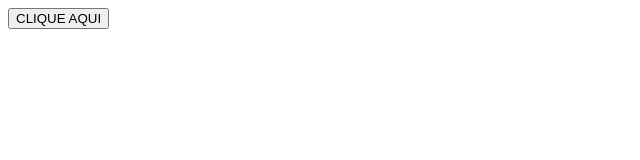
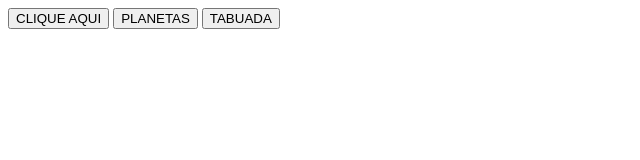
Before and after one commit to isabellydurais/primeirog_3t, a plain HTML site: page index.html in a window 1280 px wide. Shown: the whole page, without its empty margins (0-640 px from the left). Drawn offline with Linux system fonts and the light colour scheme.

Commit message:
Aula 05/10

```diff
--- a/estudo.js
+++ b/estudo.js
@@ -14,3 +14,22 @@ function escreva (){
     document.write(tabuada + " x 10 = " + (tabuada*10) + "<br>");
 
 }
+
+let lista = ["Terra", "Marte", "Saturno" , "Júpiter" , "Vênus" , "Mercúrio"];
+function mostraLista (){
+    document.write ("Tamanho da lista: " + lista.length + "<br>");
+
+    for(let i = 0; i < lista.length; i++){
+        document.write ("Planeta " + lista[i] + "<br>");
+    }
+}
+
+function repete (){
+    for(let i = 1; i < 10; i ++){
+        document.write("Tabuada do " + i + "<br>");
+        for(let j = 1; j <= 10; j ++){
+            document.write(i + " x " + j + " = " + (j*j) + "<br>");
+
+        }
+    }
+}
--- a/index.html
+++ b/index.html
@@ -9,5 +9,8 @@
 </head>
 <body>
   <button onclick="escreva()">CLIQUE AQUI</button>
+  <button onclick="mostraLista()"> PLANETAS </button>
+  <button onclick="repete()"> TABUADA </button>
+
 </body>
 </html>
```
